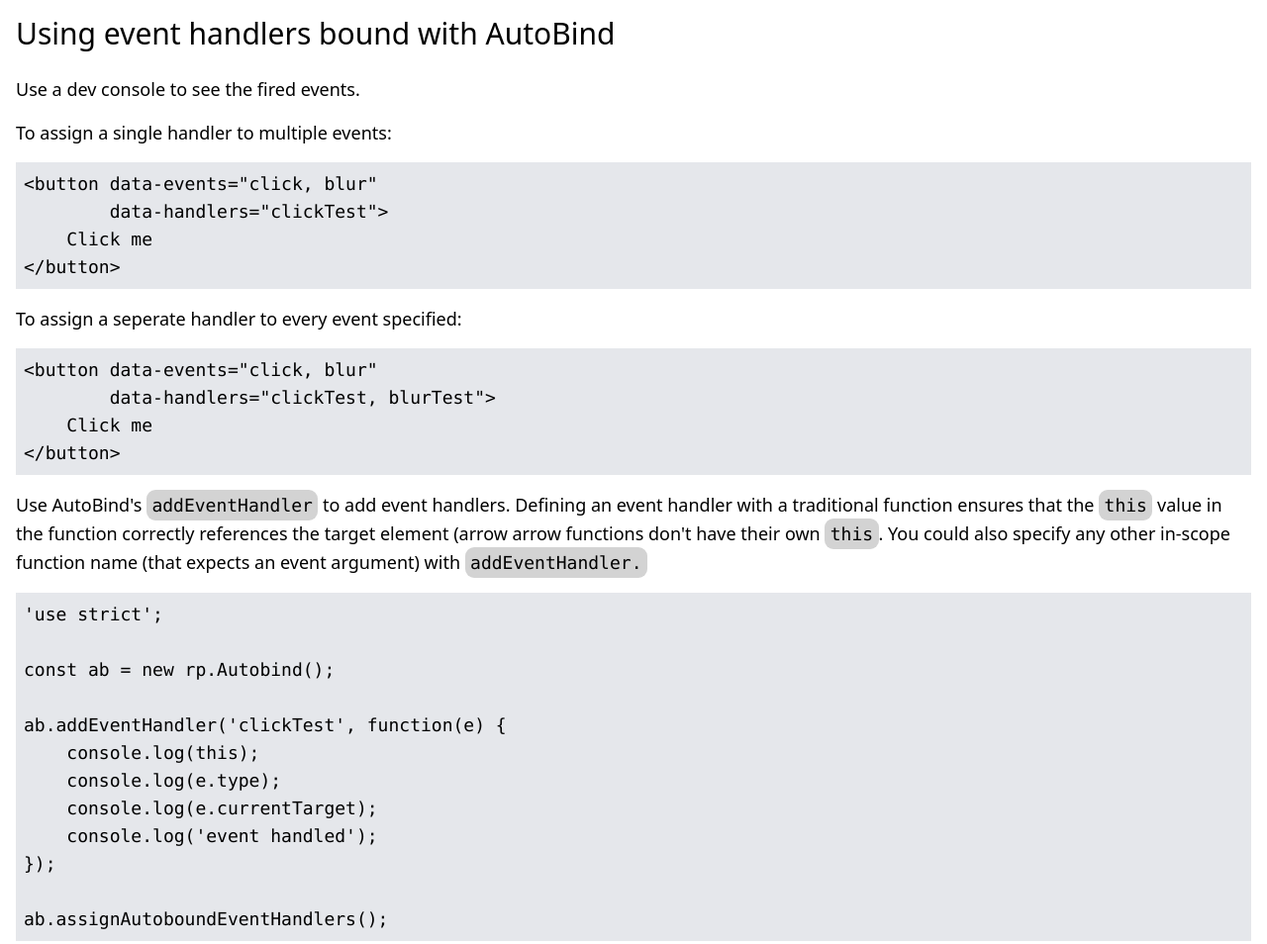
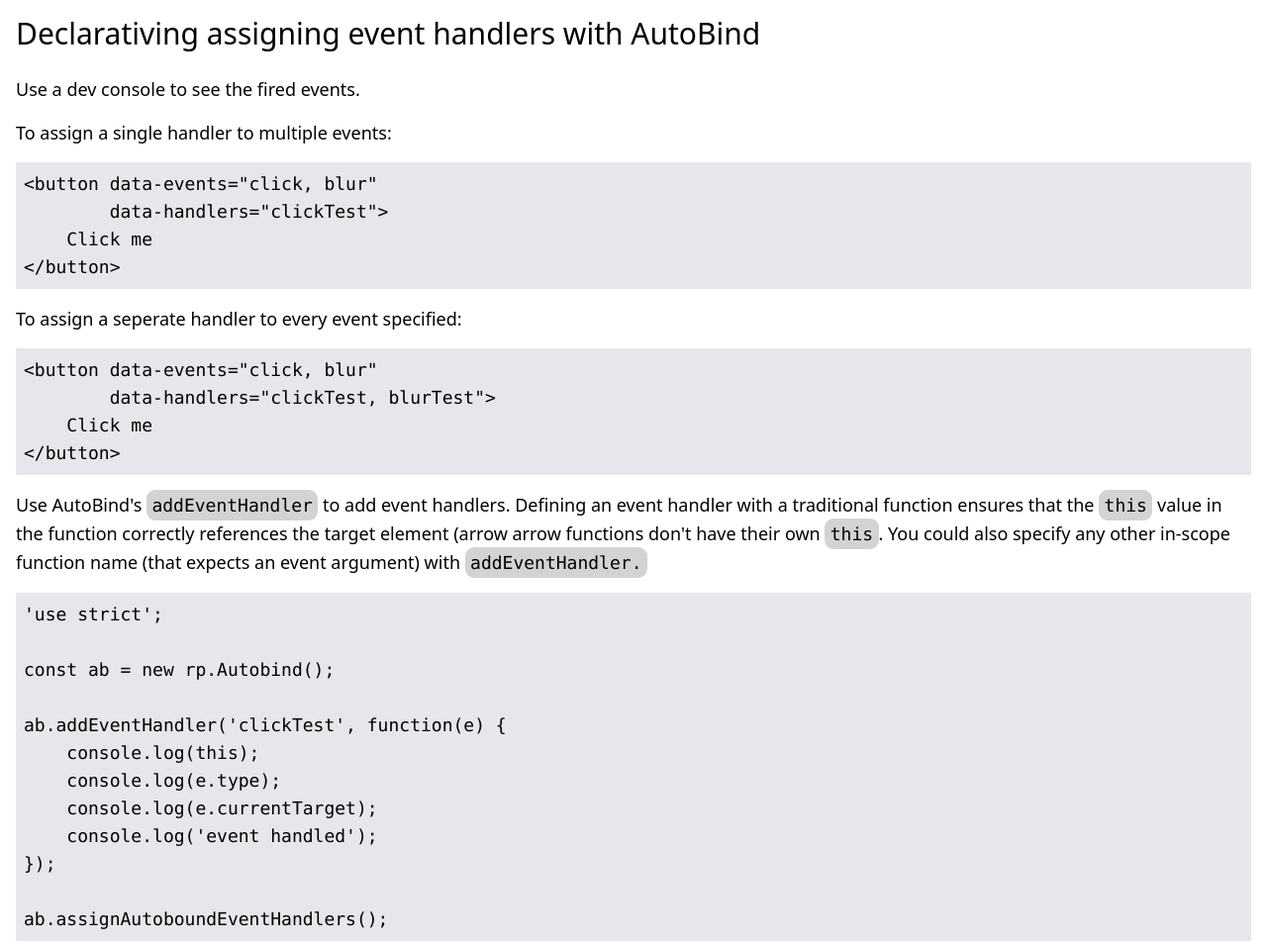
Before and after one commit to rogerpence/autobind-javascript-event-handlers, a plain HTML site: page docs/index.html in a window 1280 px wide. Shown: the top 954 px of the page at 99% size. Drawn offline with nearby package versions, Linux system fonts and the light colour scheme; files whose address does not match are found by name.

```diff
--- a/docs/index.html
+++ b/docs/index.html
@@ -4,7 +4,7 @@
     <meta charset="UTF-8">
     <meta name="viewport" content="width=device-width, initial-scale=1.0">
     <meta http-equiv="X-UA-Compatible" content="ie=edge">
-    <title>Document</title>
+    <title>AutoBind example</title>
     <link href="https://unpkg.com/tailwindcss@^1.0/dist/tailwind.min.css" rel="stylesheet">
 
     <style>
@@ -17,7 +17,7 @@
 </head>
 <body class="p-4 text-lg">
     <div class="mb-2">
-        <h2 class="text-3xl mb-6">Using event handlers bound with AutoBind</h2>
+        <h2 class="text-3xl mb-6">Declarativing assigning event handlers with AutoBind</h2>
 
         <p class="mb-4">
             Use a dev console to see the fired events.
@@ -63,7 +63,6 @@
 
     <p>Click the button or move focus to the input to fire the button's two events.</p>
 
-
     </div>
 
     <div class="mt-4">
```
Also changed, not shown: 1 other file.
